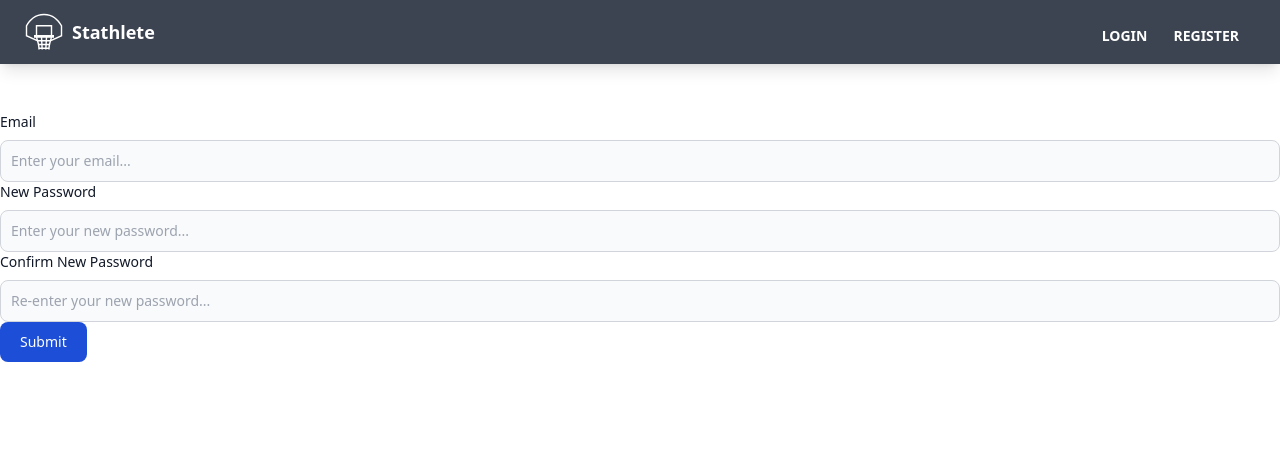
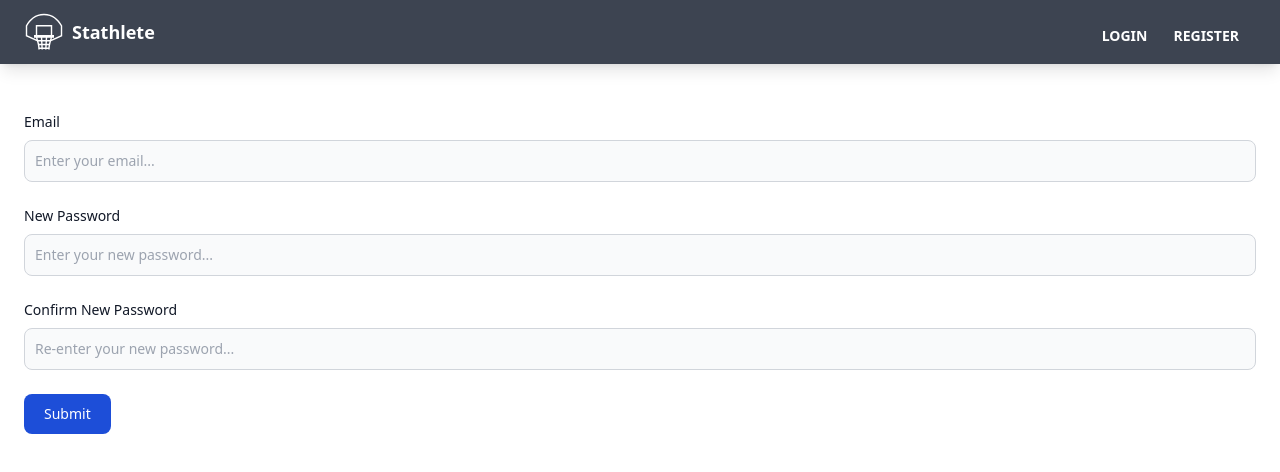
Before and after one commit to matthewleland/stathlete, a React (Vite) app in the folder frontend/: page /passwordReset in a window 1280 px wide. Shown: the top 472 px of the page. Built offline with nearby package versions, Linux system fonts and the light colour scheme.

Commit message:
Secure Password Reset - updated pwd reset page 2

```diff
--- a/frontend/src/pages/PasswordReset.jsx
+++ b/frontend/src/pages/PasswordReset.jsx
@@ -3,6 +3,8 @@
 function PasswordReset() {
     return (
         <>
+            <form>
+                <div className="grid gap-6 mb-6 mx-6 md:grid-cols-1">
                     <div>
                         <label for="first_name" className="block mb-2 text-sm font-medium text-gray-900 dark:text-white">Email</label>
                         <input
@@ -16,7 +18,7 @@ function PasswordReset() {
                     <div>
                         <label for="first_name" className="block mb-2 text-sm font-medium text-gray-900 dark:text-white">New Password</label>
                         <input
-                    type="text"
+                            type="password"
                             id="new_password"
                             className="bg-gray-50 border border-gray-300 text-gray-900 text-sm rounded-lg focus:ring-blue-500 focus:border-blue-500 block w-full p-2.5 dark:bg-gray-700 dark:border-gray-600 dark:placeholder-gray-400 dark:text-white dark:focus:ring-blue-500 dark:focus:border-blue-500"
                             placeholder="Enter your new password..."
@@ -27,16 +29,18 @@ function PasswordReset() {
                     <div>
                         <label for="first_name" className="block mb-2 text-sm font-medium text-gray-900 dark:text-white">Confirm New Password</label>
                         <input
-                    type="text"
+                            type="password"
                             id="confirm_new_password"
                             className="bg-gray-50 border border-gray-300 text-gray-900 text-sm rounded-lg focus:ring-blue-500 focus:border-blue-500 block w-full p-2.5 dark:bg-gray-700 dark:border-gray-600 dark:placeholder-gray-400 dark:text-white dark:focus:ring-blue-500 dark:focus:border-blue-500"
                             placeholder="Re-enter your new password..."
                             required>
                         </input>
                     </div>
-            <button type="submit" className="text-white bg-blue-700 hover:bg-blue-800 focus:ring-4 focus:outline-none focus:ring-blue-300 font-medium rounded-lg text-sm w-full sm:w-auto px-5 py-2.5 text-center dark:bg-blue-600 dark:hover:bg-blue-700 dark:focus:ring-blue-800">
+                </div>
+                <button type="submit" className="mx-6 text-white bg-blue-700 hover:bg-blue-800 focus:ring-4 focus:outline-none focus:ring-blue-300 font-medium rounded-lg text-sm w-full sm:w-auto px-5 py-2.5 text-center dark:bg-blue-600 dark:hover:bg-blue-700 dark:focus:ring-blue-800">
                     Submit
                 </button>
+            </form>
         </>
 
     )
```
Lines whose indentation alone changed are shown as unchanged.
